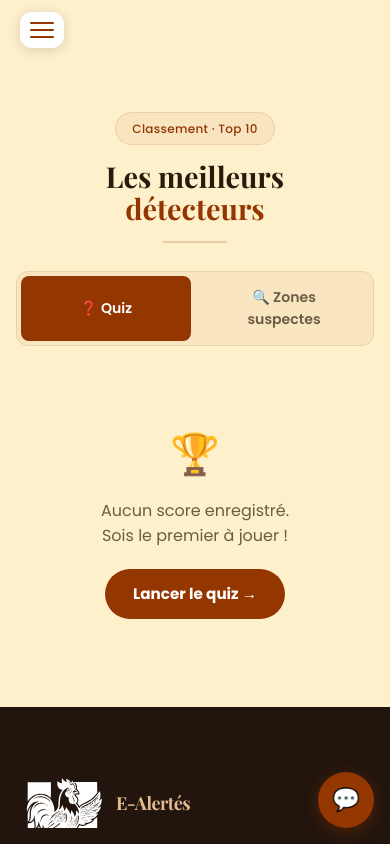
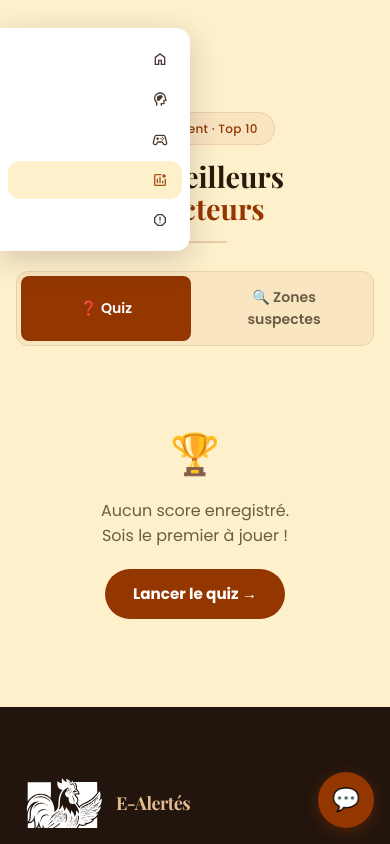
Before and after one commit to mlft9/projet-special-week, a React (Vite) app in the folder app/: page /classement in a window 390 px wide. Shown: the top 844 px of the page. Built offline with nearby package versions, Linux system fonts and the light colour scheme; a web font is replaced by a local one.

Commit message:
/Rm : Burger menu

```diff
--- a/app/src/App.css
+++ b/app/src/App.css
@@ -3,8 +3,8 @@
 .app-header {
   position: fixed;
   top: 12px;
-  left: 20px;
-  z-index: 100;
+  left: 0;
+  z-index: 13000;
   background: none;
   padding: 0;
   animation: header-drop 0.4s cubic-bezier(0.34, 1.56, 0.64, 1) both;
@@ -126,69 +126,31 @@
   box-shadow: 0 8px 24px rgba(0, 0, 0, 0.2);
 }
 
-/* ── Burger Menu ── */
+/* ── Volet Navigation ── */
 
-.burger-btn {
-  background: #ffffff;
-  border: none;
-  border-radius: 12px;
-  cursor: pointer;
-  display: flex;
-  flex-direction: column;
-  gap: 5px;
-  padding: 10px;
-  box-shadow: 0 2px 12px rgba(0, 0, 0, 0.15);
+.side-nav-shell {
+  position: fixed;
+  top: 16px;
+  left: 0;
+  z-index: 12000;
+  transform: translateX(calc(-100% + 54px));
+  transition: transform 0.22s cubic-bezier(0.34, 1.56, 0.64, 1);
 }
 
-.burger-btn span {
-  display: block;
-  width: 24px;
-  height: 2px;
-  background: #933600;
-  border-radius: 2px;
+.side-nav-shell:hover,
+.side-nav-shell:focus-within {
+  transform: translateX(0);
 }
 
-.burger-overlay {
-  position: fixed;
-  inset: 0;
-  background: transparent;
-  z-index: 200;
-  pointer-events: none;
+.side-nav-drawer {
+  width: 220px;
+  background: #ffffff;
+  border-radius: 0 18px 18px 0;
+  padding: 12px 8px;
+  box-shadow: 0 8px 32px rgba(0, 0, 0, 0.18);
 }
 
-.burger-overlay.is-open {
-  pointer-events: auto;
-}
-
-.burger-drawer {
-  position: absolute;
-  top: 60px;
-  left: 12px;
-  width: 200px;
-  background: #ffffff;
-  border-radius: 20px;
-  padding: 12px 8px;
-  display: flex;
-  flex-direction: column;
-  box-shadow: 0 8px 32px rgba(0, 0, 0, 0.18);
-  transform: scale(0.85) translateY(-10px);
-  transform-origin: top left;
-  opacity: 0;
-  transition: transform 0.2s cubic-bezier(0.34, 1.56, 0.64, 1), opacity 0.15s ease;
-  pointer-events: none;
-}
-
-.burger-overlay.is-open .burger-drawer {
-  transform: scale(1) translateY(0);
-  opacity: 1;
-  pointer-events: auto;
-}
-
-.burger-close {
-  display: none;
-}
-
-.burger-drawer ul {
+.side-nav-drawer ul {
   list-style: none;
   margin: 0;
   padding: 0;
@@ -197,25 +159,54 @@
   gap: 2px;
 }
 
-.burger-drawer a {
+.side-nav-drawer a {
   font-family: var(--font-body);
   font-size: 0.95rem;
   font-weight: 600;
   color: #2a1a0e;
-  display: block;
+  display: flex;
+  align-items: center;
+  justify-content: space-between;
+  gap: 10px;
   padding: 10px 14px;
   border-radius: 12px;
   text-decoration: none;
   transition: background 0.15s;
 }
 
-.burger-drawer a:hover {
+.side-nav-shell:not(:hover):not(:focus-within) .side-nav-link-label {
+  opacity: 0;
+}
+
+.side-nav-link-label {
+  line-height: 1.2;
+}
+
+.side-nav-link-icon {
+  width: 16px;
+  height: 16px;
+  flex-shrink: 0;
+  opacity: 0.85;
+}
+
+.side-nav-drawer a:hover {
   background: #FFF0CC;
 }
 
-.burger-drawer a.active {
+.side-nav-drawer a.active {
   background: #FFF0CC;
   color: #933600;
+}
+
+@media (max-width: 768px) {
+  .side-nav-shell {
+    transform: translateX(0);
+  }
+
+  .side-nav-drawer {
+    border-radius: 0 14px 14px 0;
+    width: 190px;
+  }
 }
 
 /* ── Page Home ── */
--- a/app/src/App.tsx
+++ b/app/src/App.tsx
@@ -14,7 +14,6 @@ import './App.css'
 
 export default function App() {
   const location = useLocation()
-  const showHeader = location.pathname !== '/'
 
   useEffect(() => {
     window.scrollTo(0, 0)
@@ -22,11 +21,9 @@ export default function App() {
 
   return (
     <>
-      {showHeader && (
-        <header className="app-header">
-          <BurgerMenu />
-        </header>
-      )}
+      <header className="app-header">
+        <BurgerMenu />
+      </header>
 
       <Routes>
         <Route path="/"           element={<Home />} />
--- a/app/src/components/BurgerMenu.tsx
+++ b/app/src/components/BurgerMenu.tsx
@@ -1,65 +1,69 @@
-import { useState, useEffect } from 'react'
 import { NavLink } from 'react-router-dom'
 
 const links = [
-  { to: '/',            label: 'Accueil' },
-  { to: '/comprendre',  label: 'Comprendre' },
-  { to: '/jouer',       label: 'Jouer' },
-  { to: '/classement',  label: 'Classement' },
-  { to: '/signaler',    label: 'Signaler un site' },
+  {
+    to: '/',
+    label: 'Accueil',
+    iconPath: 'M240-200h120v-240h240v240h120v-360L480-740 240-560v360Zm-80 80v-480l320-240 320 240v480H520v-240h-80v240H160Zm320-350Z',
+    iconViewBox: '0 -960 960 960',
+    iconType: 'fill' as const,
+  },
+  {
+    to: '/comprendre',
+    label: 'Comprendre',
+    iconPath: 'M380-360q42 0 71-29l160-160q29-29 29-71t-29-71q-29-29-71-29t-71 29q-37-13-73-6t-61 32q-25 25-32 61t6 73q-29 29-29 71t29 71q29 29 71 29ZM240-80v-172q-57-52-88.5-121.5T120-520q0-150 105-255t255-105q125 0 221.5 73.5T827-615l52 205q5 19-7 34.5T840-360h-80v120q0 33-23.5 56.5T680-160h-80v80h-80v-160h160v-200h108l-38-155q-23-91-98-148t-172-57q-116 0-198 81t-82 197q0 60 24.5 114t69.5 96l26 24v208h-80Zm254-360Z',
+    iconViewBox: '0 -960 960 960',
+    iconType: 'fill' as const,
+  },
+  {
+    to: '/jouer',
+    label: 'Jouer',
+    iconPath: 'M189-160q-60 0-102.5-43T42-307q0-9 1-18t3-18l84-336q14-54 57-87.5t98-33.5h390q55 0 98 33.5t57 87.5l84 336q2 9 3.5 18.5T919-306q0 61-43.5 103.5T771-160q-42 0-78-22t-54-60l-28-58q-5-10-15-15t-21-5H385q-11 0-21 5t-15 15l-28 58q-18 38-54 60t-78 22Zm3-80q19 0 34.5-10t23.5-27l28-57q15-31 44-48.5t63-17.5h190q34 0 63 18t45 48l28 57q8 17 23.5 27t34.5 10q28 0 48-18.5t21-46.5q0 1-2-19l-84-335q-7-27-28-44t-49-17H285q-28 0-49.5 17T208-659l-84 335q-2 6-2 18 0 28 20.5 47t49.5 19Zm376.5-291.5Q580-543 580-560t-11.5-28.5Q557-600 540-600t-28.5 11.5Q500-577 500-560t11.5 28.5Q523-520 540-520t28.5-11.5Zm80-80Q660-623 660-640t-11.5-28.5Q637-680 620-680t-28.5 11.5Q580-657 580-640t11.5 28.5Q603-600 620-600t28.5-11.5Zm0 160Q660-463 660-480t-11.5-28.5Q637-520 620-520t-28.5 11.5Q580-497 580-480t11.5 28.5Q603-440 620-440t28.5-11.5Zm80-80Q740-543 740-560t-11.5-28.5Q717-600 700-600t-28.5 11.5Q660-577 660-560t11.5 28.5Q683-520 700-520t28.5-11.5Zm-367 63Q370-477 370-490v-40h40q13 0 21.5-8.5T440-560q0-13-8.5-21.5T410-590h-40v-40q0-13-8.5-21.5T340-660q-13 0-21.5 8.5T310-630v40h-40q-13 0-21.5 8.5T240-560q0 13 8.5 21.5T270-530h40v40q0 13 8.5 21.5T340-460q13 0 21.5-8.5ZM480-480Z',
+    iconViewBox: '0 -960 960 960',
+    iconType: 'fill' as const,
+  },
+  {
+    to: '/classement',
+    label: 'Classement',
+    iconPath: 'M200-120q-33 0-56.5-23.5T120-200v-560q0-33 23.5-56.5T200-840h360v80H200v560h560v-360h80v360q0 33-23.5 56.5T760-120H200Zm80-160h80v-280h-80v280Zm160 0h80v-400h-80v400Zm160 0h80v-160h-80v160Zm80-320v-80h-80v-80h80v-80h80v80h80v80h-80v80h-80ZM480-480Z',
+    iconViewBox: '0 -960 960 960',
+    iconType: 'fill' as const,
+  },
+  {
+    to: '/signaler',
+    label: 'Signaler un site',
+    iconPath: 'M480-280q17 0 28.5-11.5T520-320q0-17-11.5-28.5T480-360q-17 0-28.5 11.5T440-320q0 17 11.5 28.5T480-280Zm-40-160h80v-240h-80v240ZM330-120 120-330v-300l210-210h300l210 210v300L630-120H330Zm34-80h232l164-164v-232L596-760H364L200-596v232l164 164Zm116-280Z',
+    iconViewBox: '0 -960 960 960',
+    iconType: 'fill' as const,
+  },
 ]
 
 export default function BurgerMenu() {
-  const [open, setOpen] = useState(false)
-
-  useEffect(() => {
-    if (!open) return
-    const close = () => setOpen(false)
-    window.addEventListener('scroll', close, { passive: true })
-    return () => window.removeEventListener('scroll', close)
-  }, [open])
-
   return (
-    <>
-      <button
-        className="burger-btn"
-        aria-label="Ouvrir le menu"
-        aria-expanded={open}
-        onClick={() => setOpen(true)}
-      >
-        <span /><span /><span />
-      </button>
-
-      <div className={`burger-overlay${open ? ' is-open' : ''}`} onClick={() => setOpen(false)}>
-          <nav
-            className="burger-drawer"
-            role="dialog"
-            aria-modal="true"
-            aria-label="Menu de navigation"
-            onClick={e => e.stopPropagation()}
-          >
-            <button
-              className="burger-close"
-              aria-label="Fermer le menu"
-              onClick={() => setOpen(false)}
-            >
-              ✕
-            </button>
+    <aside className="side-nav-shell" aria-label="Navigation principale">
+      <nav className="side-nav-drawer" aria-label="Menu de navigation">
         <ul>
           {links.map(link => (
             <li key={link.to}>
-                  <NavLink
-                    to={link.to}
-                    end={link.to === '/'}
-                    onClick={() => setOpen(false)}
+              <NavLink to={link.to} end={link.to === '/'}>
+                <span className="side-nav-link-label">{link.label}</span>
+                <svg
+                  className="side-nav-link-icon"
+                  viewBox={link.iconViewBox}
+                  aria-hidden="true"
+                  fill={link.iconType === 'fill' ? 'currentColor' : 'none'}
                 >
-                    {link.label}
+                  {link.iconType === 'fill' ? (
+                    <path d={link.iconPath} />
+                  ) : (
+                    <path d={link.iconPath} stroke="currentColor" strokeWidth="1.8" strokeLinecap="round" strokeLinejoin="round" />
+                  )}
+                </svg>
               </NavLink>
             </li>
           ))}
         </ul>
       </nav>
-      </div>
-    </>
+    </aside>
   )
 }
--- a/app/src/pages/Home.tsx
+++ b/app/src/pages/Home.tsx
@@ -3,7 +3,6 @@ import { useNavigate } from 'react-router-dom'
 import gsap from 'gsap'
 import { useGSAP } from '@gsap/react'
 import { ScrollTrigger } from 'gsap/ScrollTrigger'
-import BurgerMenu from '../components/BurgerMenu'
 import UserJourney from '../components/UserJourney'
 import Footer from '../components/Footer.tsx'
 
@@ -103,10 +102,6 @@ export default function Home() {
         <div className="pointer-events-none absolute inset-0 overflow-hidden" aria-hidden="true">
           <div className="blob absolute -right-24 -top-24 h-[520px] w-[520px] rounded-full bg-[#FF9A3C]/30 blur-[100px]" />
           <div className="blob absolute -bottom-24 -left-24 h-[460px] w-[460px] rounded-full bg-[#FFE0B0]/25 blur-[120px]" />
-        </div>
-
-        <div className="absolute top-3 left-5 z-50">
-          <BurgerMenu />
         </div>
 
         <div className="relative z-10 flex w-full max-w-5xl flex-col items-center justify-center px-4 pb-36 text-center">
```
Lines whose indentation alone changed are shown as unchanged.
